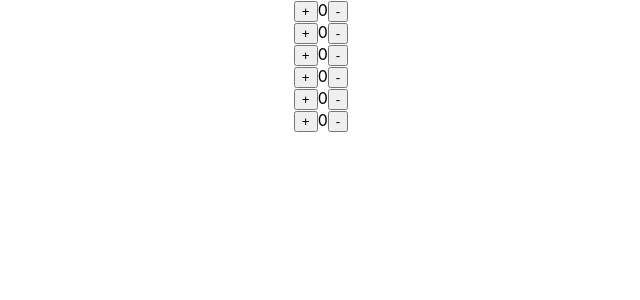
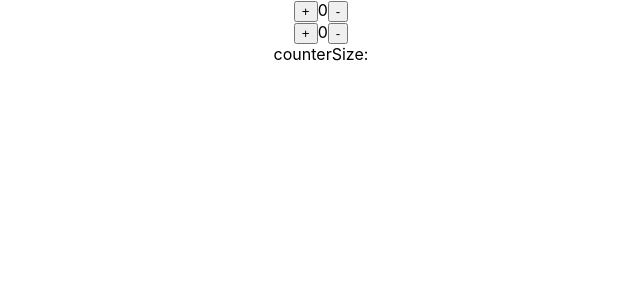
Before and after one commit to kudoyuto/reactjsHomeWork, a React (Create React App) app: page / in a window 1280 px wide. Shown: the top 300 px of the page, without its empty margins (319-959 px from the left). Built offline with nearby package versions, Linux system fonts and the light colour scheme.

Commit message:
[reactjsActivity][Yuto]feat: added props to the children components

```diff
--- a/src/Components/CounterGroup.js
+++ b/src/Components/CounterGroup.js
@@ -1,7 +1,7 @@
 import Counter from "./Counter";
-function CounterGroup() {
+function CounterGroup(props) {
     function generateCounterList() {
-        return new Array(5).fill(Date.now());
+        return new Array(props.counterSize).fill(Date.now());
     }
 
     const counterList = generateCounterList();
@@ -11,6 +11,7 @@ function CounterGroup() {
             {counterList.map((item, index) =>(
                 <Counter key={item + index}></Counter>
             ))}
+            <div>counterSize:{props.counterSize}</div>
         </div>
 
     );
--- a/src/Components/CounterSizeGenerator.js
+++ b/src/Components/CounterSizeGenerator.js
@@ -1,10 +1,12 @@
 import {useState} from "react";
-function CounterSizeGenerator() {
+function CounterSizeGenerator(props) {
     const [size, setSize] = useState(0);
 
     function handleChangeSize(e){
-        console.log(e.target.value, typeof(e.target.value));
+
         setSize(parseInt(e.target.value));
+
+        props.updateCounterSize(parseInt(e.target.value));
     }
 
     return(
```
